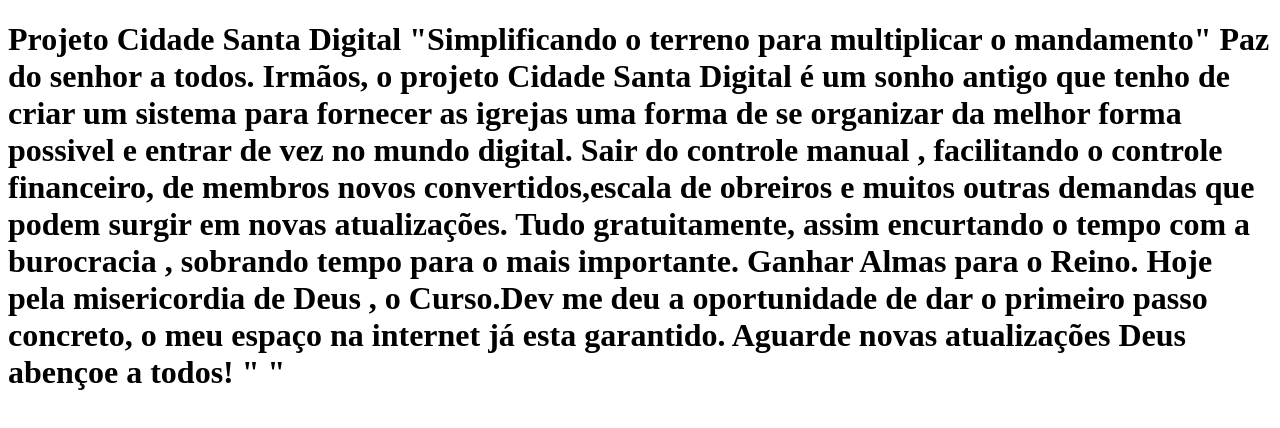
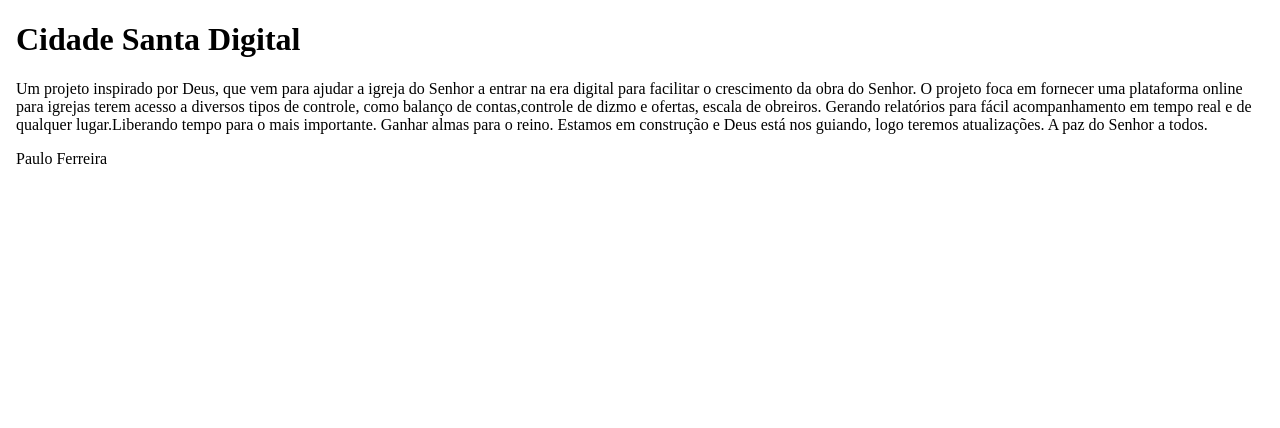
Before and after one commit to paulinhoferreira/soulscode, a Next.js app: page / in a window 1280 px wide. Shown: the top 428 px of the page. Built offline with nearby package versions, Linux system fonts and the light colour scheme.

Commit message:
Atualizações

```diff
--- a/pages/index.js
+++ b/pages/index.js
@@ -1,19 +1,25 @@
 function Home() {
   return (
-    <h1>
-      Projeto Cidade Santa Digital "Simplificando o terreno para multiplicar o
-      mandamento" Paz do senhor a todos. Irmãos, o projeto Cidade Santa Digital
-      é um sonho antigo que tenho de criar um sistema para fornecer as igrejas
-      uma forma de se organizar da melhor forma possivel e entrar de vez no
-      mundo digital. Sair do controle manual , facilitando o controle
-      financeiro, de membros novos convertidos,escala de obreiros e muitos
-      outras demandas que podem surgir em novas atualizações. Tudo
-      gratuitamente, assim encurtando o tempo com a burocracia , sobrando tempo
-      para o mais importante. Ganhar Almas para o Reino. Hoje pela misericordia
-      de Deus , o Curso.Dev me deu a oportunidade de dar o primeiro passo
-      concreto, o meu espaço na internet já esta garantido. Aguarde novas
-      atualizações Deus abençoe a todos! " "{" "}
-    </h1>
+    <html lang="pt-BR">
+      <head>
+        <title>Cidade Santa Digital</title>
+      </head>
+      <body>
+        <h1>Cidade Santa Digital</h1>
+        <p>
+          Um projeto inspirado por Deus, que vem para ajudar a igreja do Senhor
+          a entrar na era digital para facilitar o crescimento da obra do
+          Senhor. O projeto foca em fornecer uma plataforma online para igrejas
+          terem acesso a diversos tipos de controle, como balanço de
+          contas,controle de dizmo e ofertas, escala de obreiros. Gerando
+          relatórios para fácil acompanhamento em tempo real e de qualquer
+          lugar.Liberando tempo para o mais importante. Ganhar almas para o
+          reino. Estamos em construção e Deus está nos guiando, logo teremos
+          atualizações. A paz do Senhor a todos.
+        </p>
+        <span>Paulo Ferreira</span>
+      </body>
+    </html>
   );
 }
 
```
Also changed, not shown: 1 other file (tests, documents, lock files or other folders).
